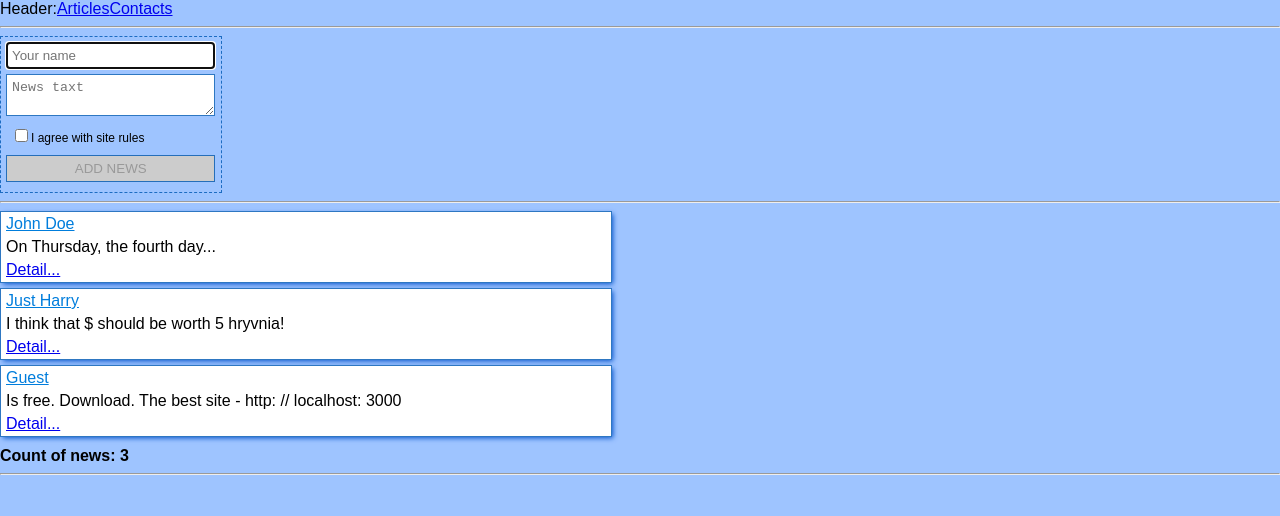
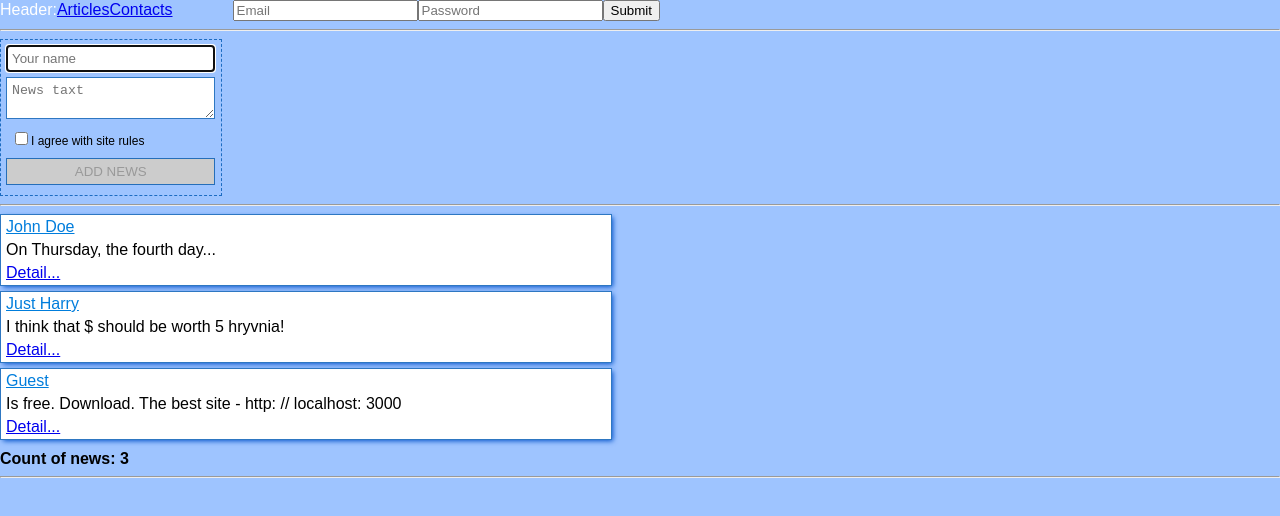
Before and after one commit to dmmeteo/try-react, a React (Create React App) app: page / in a window 1280 px wide. Shown: the top 516 px of the page. Built offline with nearby package versions, Linux system fonts and the light colour scheme.

Commit message:
register form

```diff
--- a/src/components/App.js
+++ b/src/components/App.js
@@ -2,6 +2,7 @@ import React, { Component } from 'react';
 import News from './News';
 import Form from './Form';
 import Header from './Header';
+import RegistrationForm from './RegistrationForm';
 
 let my_news = [
     {
@@ -35,7 +36,7 @@ class App extends Component {
   render() {
     return (
       <div className="app">
-          <Header items={menu}/>
+          <Header items={menu}/><RegistrationForm/>
           <hr/>
           <Form/>
           <hr/>
--- a/src/components/Header.js
+++ b/src/components/Header.js
@@ -8,7 +8,7 @@ class Header extends Component {
 
     render() {
         return (
-            <div>
+            <div className="header">
                 Header:
                 {this.props.items.map((item, index) =>
                     <a href={item.link} key={index}>{item.label}</a>
--- /dev/null
+++ b/src/components/RegistrationForm.js
@@ -0,0 +1,46 @@
+import React, {Component} from 'react';
+
+class RegistrationForm extends Component{
+    constructor(props){
+        super(props);
+        this.state = {
+            email: '',
+            password: ''
+        };
+
+        this.handleSubmit = this.handleSubmit.bind(this);
+    }
+
+    handleSubmit(e){
+        e.preventDefault();
+        console.log('email:'+this.state.email);
+        console.log('password:'+this.state.password);
+    }
+
+    handleOnChange(fieldName, e){
+        if (e.target.value.length > 0) {
+            this.setState({[''+fieldName]: e.target.value})
+        }
+    }
+
+    render(){
+        return (
+            <form onSubmit={this.handleSubmit} className="registration">
+                <input
+                    placeholder="Email"
+                    value={this.state.email}
+                    onChange={this.handleOnChange.bind(this, 'email')}
+                />
+                <input
+                    type="password"
+                    placeholder="Password"
+                    value={this.state.password}
+                    onChange={this.handleOnChange.bind(this, 'password')}
+                />
+                <button>Submit</button>
+            </form>
+        )
+    }
+}
+
+export default RegistrationForm
--- a/src/index.css
+++ b/src/index.css
@@ -60,3 +60,12 @@ p {
   background: #CCC;
   color: #999;
 }
+.header {
+  color: #FFFFFF;
+  display: inline-block;
+}
+.registration {
+  margin-left: 60px;
+  color: #FFFFFF;
+  display: inline-block;
+}
```
